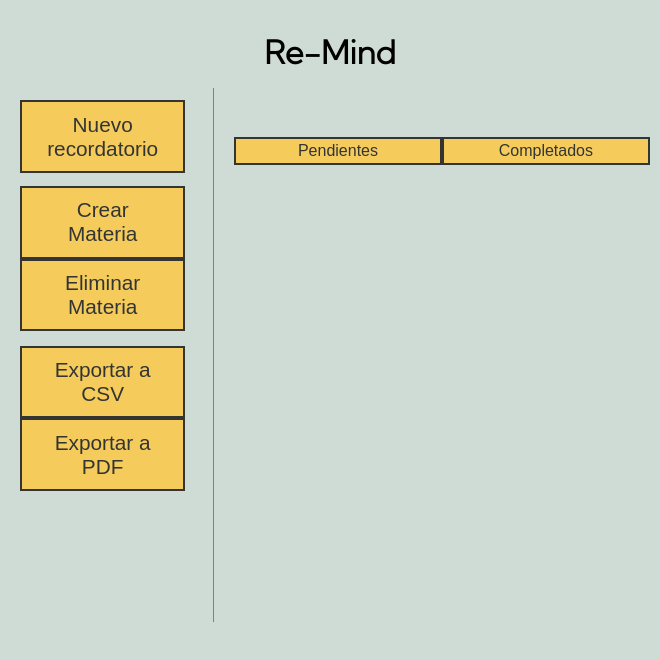
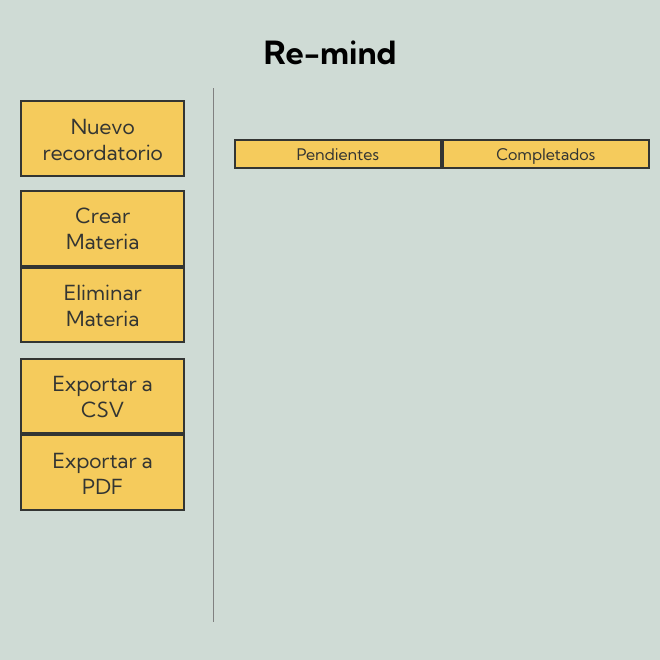
Before and after one commit to RaxDroid/remind, an Electron app: page src/index.html in a window 660 px wide. Drawn offline with Linux system fonts and the light colour scheme.

Commit message:
Add font family weights

```diff
--- a/src/index.css
+++ b/src/index.css
@@ -1,4 +1,4 @@
-@import url("https://fonts.googleapis.com/css2?family=Kumbh+Sans:wght@300&display=swap");
+@import url("https://fonts.googleapis.com/css2?family=Kumbh+Sans:wght@300;400;700&display=swap");
 
 * {
   margin: 0;
@@ -7,8 +7,7 @@
 }
 
 body {
-  font-family: Kumbh Sans, -apple-system, BlinkMacSystemFont, "Segoe UI", Roboto,
-    Helvetica, Arial, sans-serif;
+  font-family: Kumbh Sans, sans-serif;
   background-color: #CFDBD5;
   height: 534px;
 }
@@ -19,10 +18,12 @@ h1 {
 }
 
 button {
+  font-family: Kumbh Sans, sans-serif;
   outline: none;
   background-color: #F5CB5C;
   color: #333533;
   border: 2px solid #333533;
+  font-weight: 400;
 }
 
 main {
--- a/src/index.html
+++ b/src/index.html
@@ -8,7 +8,7 @@
 </head>
 
 <body>
-  <h1>Re-Mind</h1>
+  <h1>Re-mind</h1>
   <aside>
     <div class="sidebuttons">
       <button id="create-rem">Nuevo recordatorio</button>
```
